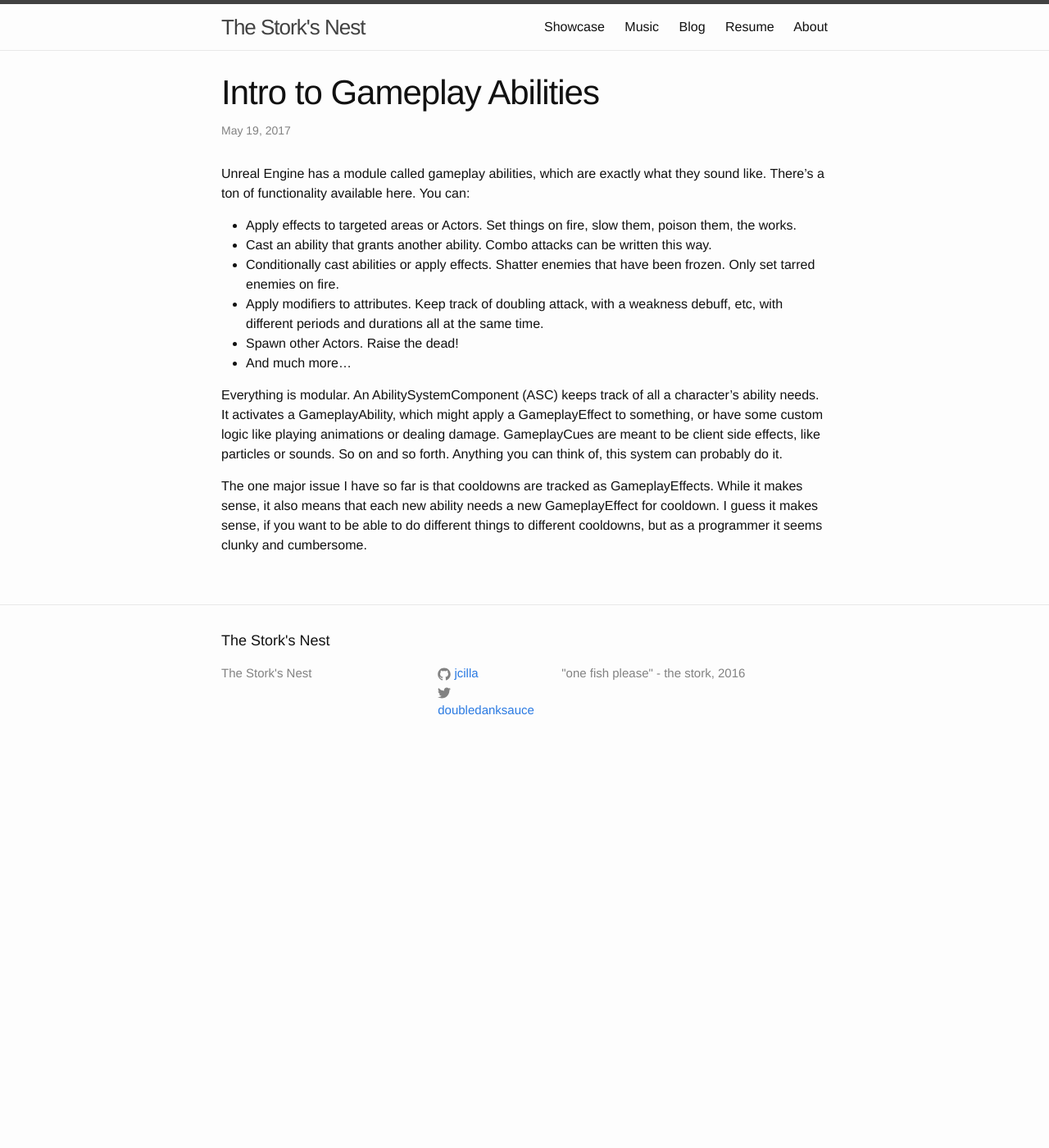
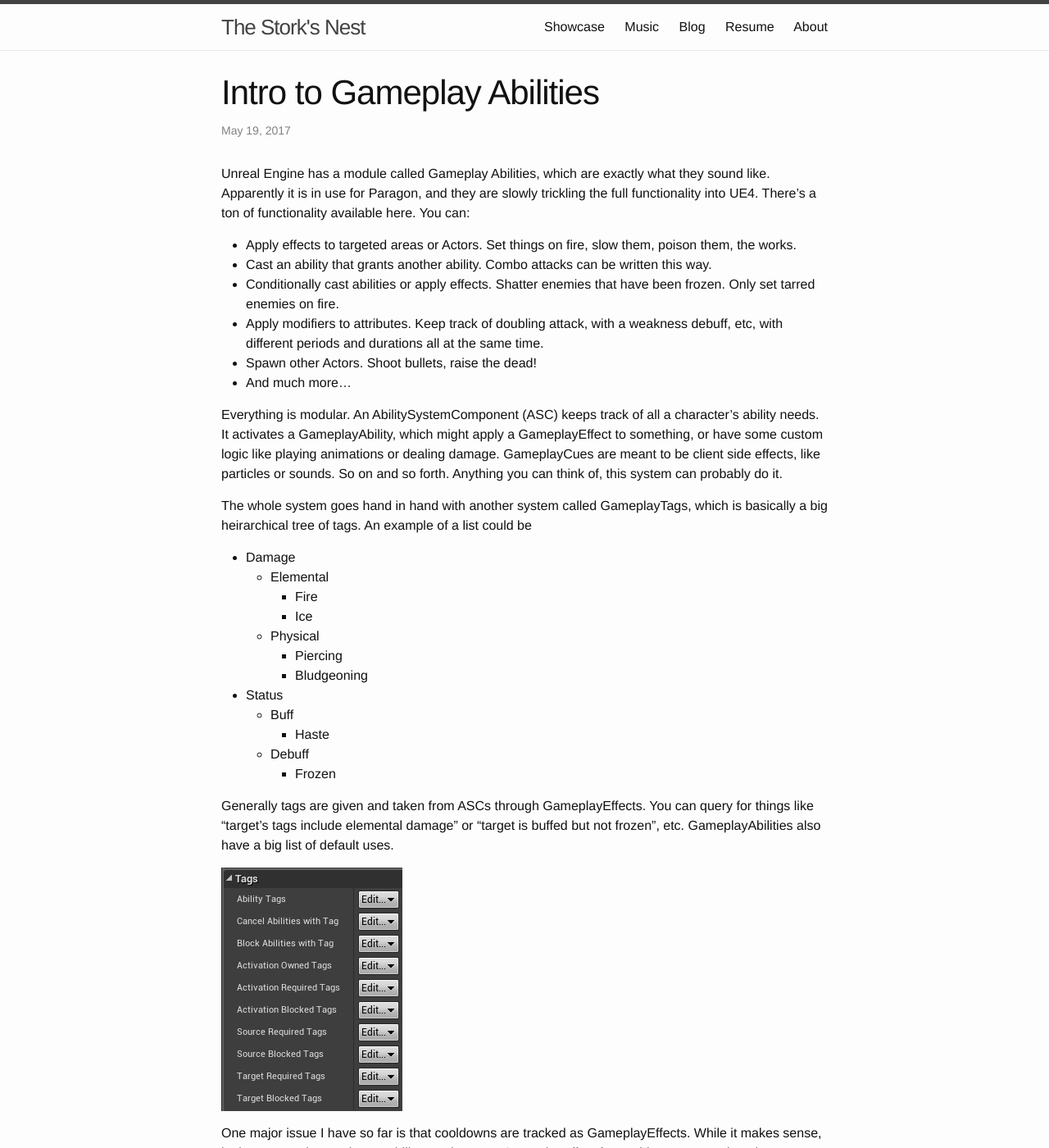
Before and after one commit to jcilla/jcilla.github.io, a Jekyll site: the page built from _posts/2017-05-18-intro-to-gameplay-abilities.markdown, in a window 1280 px wide and 1400 px high. Shown: the whole window at 82% size. Built offline with Jekyll 4.4.1, drawn with Linux system fonts in a browser that asks for light colours; some of the changed text lies outside the part shown.

Commit message:
intro gameplay abilities

```diff
--- a/_posts/2017-05-18-intro-to-gameplay-abilities.markdown
+++ b/_posts/2017-05-18-intro-to-gameplay-abilities.markdown
@@ -6,14 +6,35 @@ categories: UE4
 ---
 <script src='https://cdn.mathjax.org/mathjax/latest/MathJax.js?config=TeX-AMS-MML_HTMLorMML'></script>
 
-Unreal Engine has a module called gameplay abilities, which are exactly what they sound like. There's a ton of functionality available here. You can:
+Unreal Engine has a module called Gameplay Abilities, which are exactly what they sound like. Apparently it is in use for Paragon, and they are slowly trickling the full functionality into UE4. There's a ton of functionality available here. You can:
 * Apply effects to targeted areas or Actors. Set things on fire, slow them, poison them, the works.
 * Cast an ability that grants another ability. Combo attacks can be written this way.
 * Conditionally cast abilities or apply effects. Shatter enemies that have been frozen. Only set tarred enemies on fire.
 * Apply modifiers to attributes. Keep track of doubling attack, with a weakness debuff, etc, with different periods and durations all at the same time.
-* Spawn other Actors. Raise the dead!
+* Spawn other Actors. Shoot bullets, raise the dead!
 * And much more...
 
 Everything is modular. An AbilitySystemComponent (ASC) keeps track of all a character's ability needs. It activates a GameplayAbility, which might apply a GameplayEffect to something, or have some custom logic like playing animations or dealing damage. GameplayCues are meant to be client side effects, like particles or sounds. So on and so forth. Anything you can think of, this system can probably do it.
 
-The one major issue I have so far is that cooldowns are tracked as GameplayEffects. While it makes sense, it also means that each new ability needs a new GameplayEffect for cooldown. I guess it makes sense, if you want to be able to do different things to different cooldowns, but as a programmer it seems clunky and cumbersome.
+The whole system goes hand in hand with another system called GameplayTags, which is basically a big heirarchical tree of tags. An example of a list could be
+* Damage
+  * Elemental
+    * Fire
+    * Ice
+  * Physical
+    * Piercing
+    * Bludgeoning
+* Status
+  * Buff
+    * Haste
+  * Debuff
+    * Frozen
+
+Generally tags are given and taken from ASCs through GameplayEffects. You can query for things like "target's tags include elemental damage" or "target is buffed but not frozen", etc. GameplayAbilities also have a big list of default uses.
+
+![Abilities default tags](/res/blog/tags-on-abilities.png)
+{:
+	title="Abilities default tags"
+}
+
+One major issue I have so far is that cooldowns are tracked as GameplayEffects. While it makes sense, it also means that each new ability needs a new GameplayEffect for cooldown. I guess it makes sense, if you want to be able to do different things to different cooldowns, but as a programmer it seems clunky and cumbersome. Likely, I will try to setup a timer to handle cooldown in my subclass at some point in the future.
```
Also changed, not shown: res/blog/tags-on-abilities.png (added).
